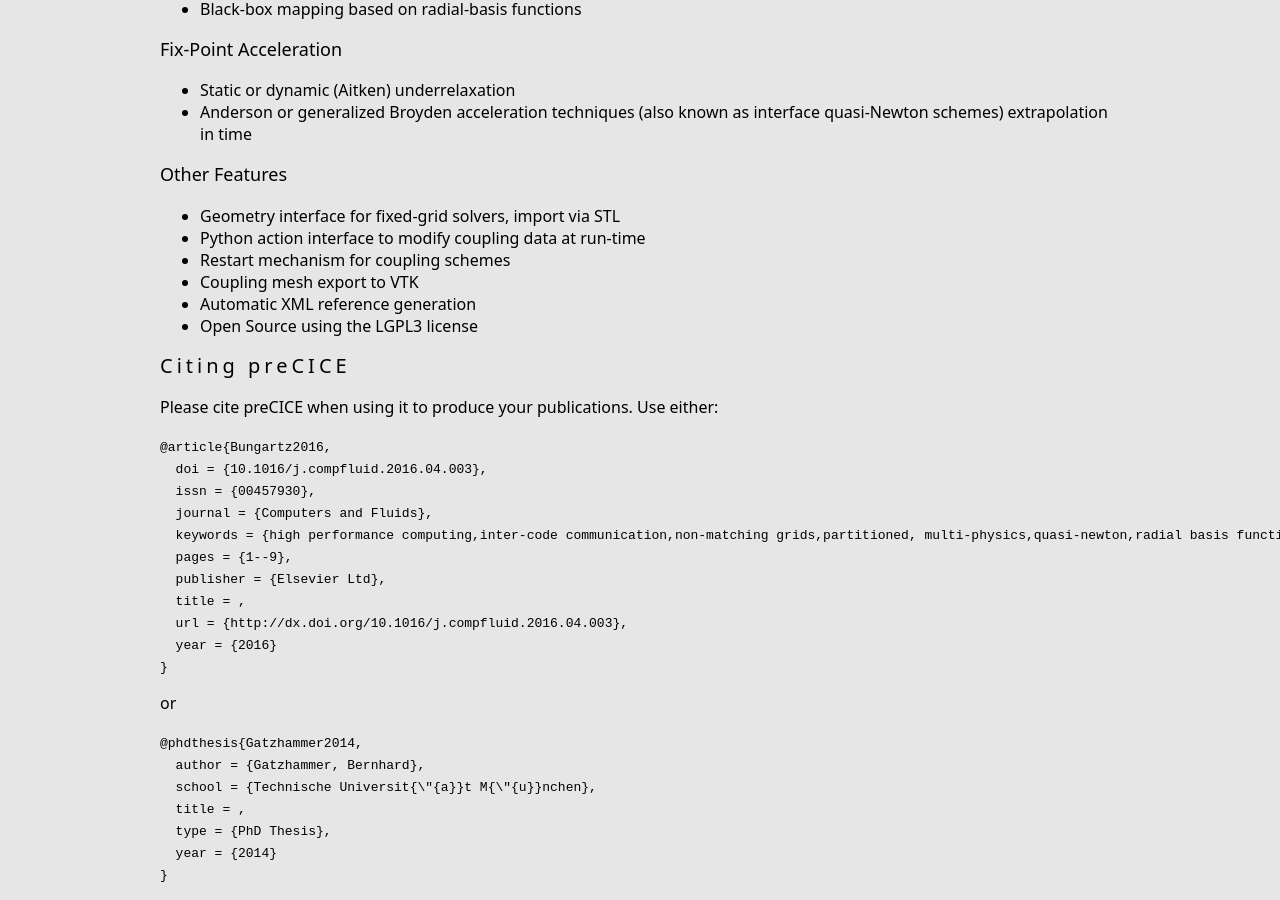
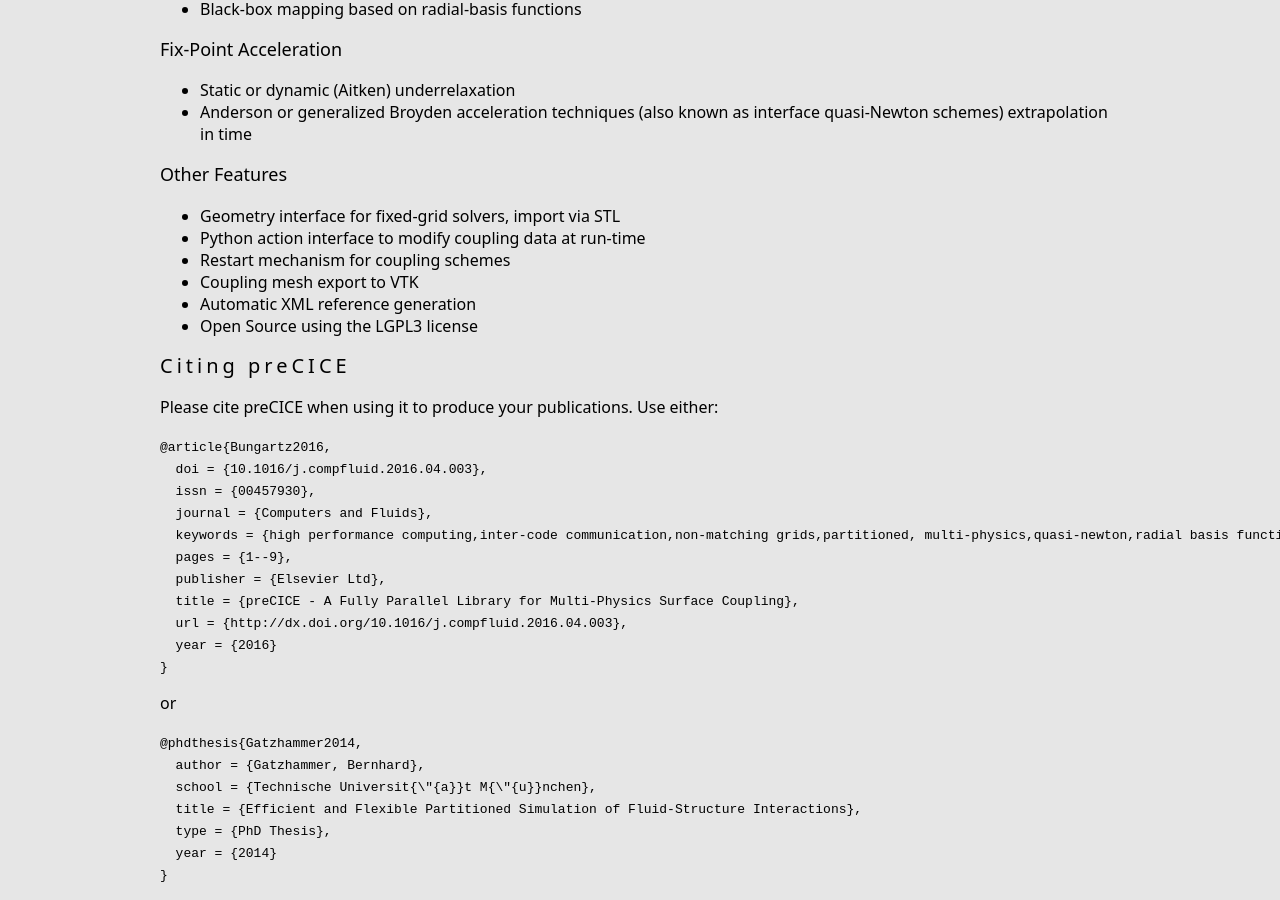
Before and after one commit to precice/precice.github.io_old, a Jekyll site: the page built from index.md, in a window 1280 px wide and 900 px high, scrolled down 893 px. Built offline with Jekyll 4.4.1, drawn with Linux system fonts in a browser that asks for light colours.

Commit message:
Update index.md

```diff
--- a/index.md
+++ b/index.md
@@ -56,7 +56,7 @@
       keywords = {high performance computing,inter-code communication,non-matching grids,partitioned, multi-physics,quasi-newton,radial basis functions,strong coupling},
       pages = {1--9},
       publisher = {Elsevier Ltd},
-      title = {{preCICE - A Fully Parallel Library for Multi-Physics Surface Coupling}},
+      title = {preCICE - A Fully Parallel Library for Multi-Physics Surface Coupling},
       url = {http://dx.doi.org/10.1016/j.compfluid.2016.04.003},
       year = {2016}
     }
@@ -66,7 +66,7 @@
     @phdthesis{Gatzhammer2014,
       author = {Gatzhammer, Bernhard},
       school = {Technische Universit{\"{a}}t M{\"{u}}nchen},
-      title = {{Efficient and Flexible Partitioned Simulation of Fluid-Structure Interactions}},
+      title = {Efficient and Flexible Partitioned Simulation of Fluid-Structure Interactions},
       type = {PhD Thesis},
       year = {2014}
     }
```
